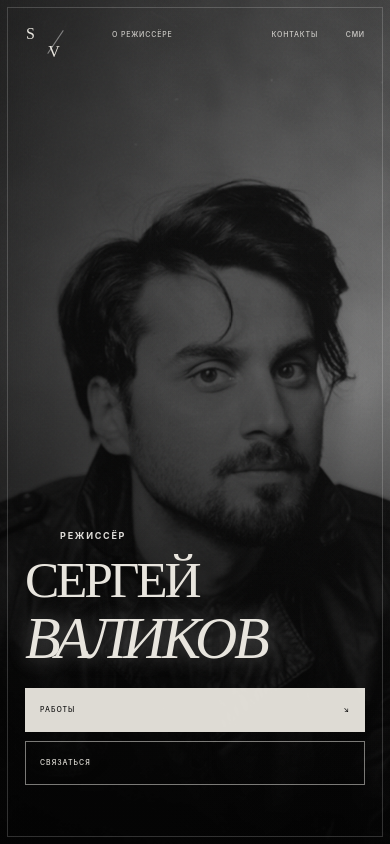
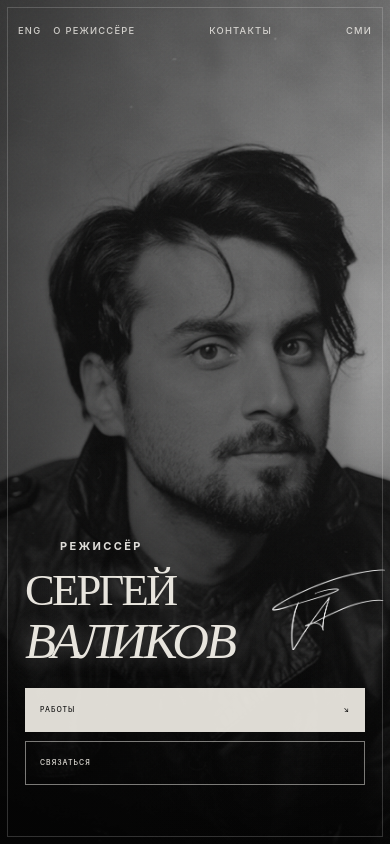
Before and after one commit to SergeyValikov/sergey-valikov-site, a React (Vite) app: page / in a window 390 px wide. Shown: the top 844 px of the page. Built offline with nearby package versions, Linux system fonts and the light colour scheme.

Commit message:
Add language switch and signature

```diff
--- a/src/App.css
+++ b/src/App.css
@@ -74,33 +74,43 @@ main { overflow: hidden; }
   animation: reveal 1.1s 0.1s cubic-bezier(0.2, 0.75, 0.25, 1) both;
 }
 
-.monogram {
+.language-switch {
+  appearance: none;
   position: relative;
-  display: block;
-  width: 38px;
-  height: 38px;
-  color: var(--paper);
-  text-decoration: none;
-  font-family: var(--display);
-  font-size: 18px;
-  line-height: 1;
-  letter-spacing: -0.05em;
+  padding: 8px 0;
+  border: 0;
+  color: rgba(239, 237, 232, 0.82);
+  background: transparent;
+  cursor: pointer;
+  text-transform: uppercase;
+  font-size: 10px;
+  font-weight: 500;
+  letter-spacing: 0.19em;
 }
 
-.monogram::after {
+.language-switch::after {
   content: "";
   position: absolute;
-  top: 2px;
-  right: 3px;
-  width: 1px;
-  height: 32px;
-  background: rgba(255, 255, 255, 0.42);
-  transform: rotate(34deg);
+  right: 0;
+  bottom: 2px;
+  left: 0;
+  height: 1px;
+  background: currentColor;
+  transform: scaleX(0);
+  transform-origin: right;
+  transition: transform 350ms ease;
 }
 
-.monogram span { position: absolute; }
-.monogram span:first-child { top: 0; left: 1px; }
-.monogram span:last-child { right: 0; bottom: 0; }
+.language-switch:hover::after,
+.language-switch:focus-visible::after {
+  transform: scaleX(1);
+  transform-origin: left;
+}
+
+.language-switch:focus-visible {
+  outline: 1px solid rgba(255, 255, 255, 0.6);
+  outline-offset: 6px;
+}
 
 .site-nav {
   display: flex;
@@ -146,6 +156,29 @@ main { overflow: hidden; }
   width: min(660px, 51vw);
   transform: translateY(-43%);
   animation: reveal-content 1.25s 0.18s cubic-bezier(0.2, 0.75, 0.25, 1) both;
+}
+
+.signature-mark {
+  position: absolute;
+  z-index: 1;
+  left: clamp(64px, 5.6vw, 84px);
+  bottom: calc(100% + clamp(32px, 4.2vh, 46px));
+  width: clamp(132px, 10.5vw, 164px);
+  aspect-ratio: 1.402 / 1;
+  overflow: hidden;
+  opacity: 0.92;
+  pointer-events: none;
+  mix-blend-mode: screen;
+}
+
+.signature-mark img {
+  position: absolute;
+  top: -11.8%;
+  left: -3.5%;
+  width: 107.7%;
+  height: 122.3%;
+  max-width: none;
+  filter: brightness(1.06);
 }
 
 .hero-role, .eyebrow {
@@ -202,7 +235,10 @@ main { overflow: hidden; }
   text-shadow: 0 2px 25px rgba(0, 0, 0, 0.18);
 }
 
-.hero-content h1 span { display: block; }
+.hero-content h1 span {
+  display: block;
+  animation: surname-glow 5s ease-in-out infinite alternate;
+}
 
 .hero-content h1 span:first-child {
   font-size: 0.88em;
@@ -213,7 +249,6 @@ main { overflow: hidden; }
   margin-top: 0.3em;
   font-size: 1em;
   font-style: italic;
-  animation: surname-glow 5s ease-in-out infinite alternate;
 }
 
 .hero-actions {
@@ -549,6 +584,7 @@ main { overflow: hidden; }
 
 @media (max-width: 900px) {
   .site-header { padding: 30px 34px; }
+  .language-switch { font-size: 8px; }
   .site-nav { gap: 20px; }
   .site-nav a { font-size: 8px; }
   .hero-content { left: 7vw; width: 64vw; }
@@ -565,49 +601,59 @@ main { overflow: hidden; }
   .hero::before { inset: 7px; }
 
   .hero-image {
-    top: -9%;
-    left: -5%;
-    width: 110%;
-    height: 115%;
+    top: -15%;
+    left: -8%;
+    width: 116%;
+    height: 122%;
     object-position: 72% center;
-    filter: grayscale(1) contrast(1.04) brightness(0.68);
+    filter: grayscale(1) contrast(1.03) brightness(0.78);
   }
 
   .hero-overlay {
     background:
-      linear-gradient(90deg, rgba(5, 5, 5, 0.58) 0%, rgba(5, 5, 5, 0.2) 65%, rgba(5, 5, 5, 0.08) 100%),
-      linear-gradient(0deg, rgba(3, 3, 3, 0.9) 0%, rgba(3, 3, 3, 0.2) 55%, rgba(3, 3, 3, 0.15) 100%),
-      radial-gradient(circle at 50% 45%, transparent 30%, rgba(0, 0, 0, 0.32) 100%);
+      linear-gradient(90deg, rgba(5, 5, 5, 0.5) 0%, rgba(5, 5, 5, 0.16) 65%, rgba(5, 5, 5, 0.04) 100%),
+      linear-gradient(0deg, rgba(3, 3, 3, 0.88) 0%, rgba(3, 3, 3, 0.2) 46%, rgba(3, 3, 3, 0.06) 100%),
+      radial-gradient(circle at 58% 42%, transparent 34%, rgba(0, 0, 0, 0.22) 100%);
   }
 
   .site-header {
     right: 0;
     width: 100vw;
     max-width: 100vw;
-    display: block;
-    padding: 26px 25px;
+    display: grid;
+    grid-template-columns: auto minmax(0, 1fr);
+    align-items: center;
+    column-gap: 12px;
+    padding: 22px 18px;
   }
 
-  .monogram { width: 34px; height: 34px; font-size: 16px; flex: 0 0 auto; }
-  .monogram::after { height: 28px; }
+  .language-switch {
+    position: static;
+    flex: 0 0 auto;
+    padding: 3px 0;
+    font-size: clamp(9px, 2.4vw, 11px);
+    letter-spacing: 0.13em;
+  }
 
   .site-nav {
     position: static;
-    display: block;
+    min-width: 0;
+    width: 100%;
+    display: grid;
+    grid-template-columns: repeat(3, auto);
+    align-items: center;
+    justify-content: space-between;
+    max-width: none;
+    gap: 0;
   }
 
   .site-nav a {
-    position: absolute;
-    top: 27px;
+    position: static;
     padding: 3px 0;
     white-space: nowrap;
-    font-size: 7px;
-    letter-spacing: 0.12em;
+    font-size: clamp(9px, 2.4vw, 11px);
+    letter-spacing: 0.13em;
   }
-
-  .site-nav a:nth-child(1) { left: 112px; }
-  .site-nav a:nth-child(2) { right: 72px; }
-  .site-nav a:nth-child(3) { right: 25px; }
 
   .hero-content {
     top: auto;
@@ -619,18 +665,27 @@ main { overflow: hidden; }
     animation-name: reveal;
   }
 
+  .signature-mark {
+    top: 30px;
+    right: -20px;
+    bottom: auto;
+    left: auto;
+    z-index: 7;
+    width: clamp(112px, 29vw, 148px);
+  }
+
   .hero-role {
     max-width: 285px;
     margin-bottom: 18px;
     margin-left: clamp(32px, 9vw, 44px);
-    font-size: 9px;
+    font-size: 11px;
     font-weight: 700;
     line-height: 1.45;
-    letter-spacing: 0.19em;
+    letter-spacing: 0.21em;
   }
 
   .hero-content h1 {
-    font-size: clamp(54px, 15vw, 62px);
+    font-size: clamp(50px, 13vw, 58px);
     line-height: 0.77;
     letter-spacing: -0.055em;
   }
@@ -715,7 +770,7 @@ main { overflow: hidden; }
     transform: scale(1.005) !important;
   }
 
-  .hero-content h1 span:last-child {
+  .hero-content h1 span {
     animation: none !important;
     text-shadow: 0 2px 25px rgba(0, 0, 0, 0.18), 0 0 18px rgba(255, 255, 255, 0.22), 0 0 38px rgba(255, 255, 255, 0.1);
   }
--- a/src/App.jsx
+++ b/src/App.jsx
@@ -1,45 +1,136 @@
+import { useEffect, useState } from 'react'
 import './App.css'
 
-const navigation = [
-  ['О режиссёре', '#about'],
-  ['Контакты', '#contact'],
-  ['СМИ', '#media'],
+const navigationTargets = [
+  ['about', '#about'],
+  ['contact', '#contact'],
+  ['media', '#media'],
 ]
 
-function Header() {
+const copy = {
+  ru: {
+    pageTitle: 'Сергей Валиков — режиссёр',
+    homeLabel: 'Сергей Валиков — на главную',
+    navLabel: 'Основная навигация',
+    languageLabel: 'Переключить сайт на английский язык',
+    nav: { about: 'О режиссёре', contact: 'Контакты', media: 'СМИ' },
+    role: 'режиссёр',
+    firstName: 'Сергей',
+    lastName: 'Валиков',
+    portraitAlt: 'Портрет режиссёра Сергея Валикова',
+    heroLabel: 'Сергей Валиков — режиссёр',
+    worksButton: 'Работы',
+    contactButton: 'Связаться',
+    authorView: 'Авторский взгляд',
+    next: 'далее',
+    nextLabel: 'Перейти к избранным работам',
+    worksEyebrow: 'Избранные работы',
+    worksTitle: 'Истории, в которых тишина говорит точнее слов.',
+    worksNote: 'Театр · Кино · Сценическое пространство',
+    theatreEyebrow: '02 / Театр',
+    theatreTitle: 'Живое напряжение сцены',
+    theatreCopy: 'Человек перед системой. Актёр перед тишиной. Зритель перед самим собой.',
+    theatreMark: 'Т',
+    cinemaEyebrow: '03 / Кино',
+    cinemaTitle: 'Взгляд, оставшийся в кадре',
+    cinemaCopy: 'Кино как память, наблюдение и пространство для невозможного.',
+    cinemaMark: 'К',
+    aboutEyebrow: '04 / О режиссёре',
+    aboutQuote: '«Меня интересует момент, когда привычный порядок даёт трещину — и в ней становится виден человек».',
+    aboutCopy: 'Сергей Валиков — режиссёр. Его художественный язык строится на точности наблюдения, внутреннем ритме и внимании к тому, что обычно остаётся за пределами света.',
+    mediaEyebrow: '05 / СМИ',
+    mediaTitle: 'Публикации и разговоры',
+    mediaCopy: 'Материалы скоро появятся.',
+    contactEyebrow: '06 / Контакты',
+    contactTitle: 'Начать разговор',
+    contactCopy: 'Контактные данные скоро появятся',
+    footerName: 'Сергей Валиков',
+    footerRole: 'Режиссёр',
+    backToTop: 'Наверх ↑',
+  },
+  en: {
+    pageTitle: 'Sergey Valikov — Director',
+    homeLabel: 'Sergey Valikov — home',
+    navLabel: 'Main navigation',
+    languageLabel: 'Switch the website to Russian',
+    nav: { about: 'About', contact: 'Contact', media: 'Press' },
+    role: 'director',
+    firstName: 'Sergey',
+    lastName: 'Valikov',
+    portraitAlt: 'Portrait of director Sergey Valikov',
+    heroLabel: 'Sergey Valikov — Director',
+    worksButton: 'Works',
+    contactButton: 'Contact',
+    authorView: "Author's view",
+    next: 'next',
+    nextLabel: 'Go to selected works',
+    worksEyebrow: 'Selected works',
+    worksTitle: 'Stories where silence speaks more precisely than words.',
+    worksNote: 'Theatre · Film · Stage space',
+    theatreEyebrow: '02 / Theatre',
+    theatreTitle: 'The living tension of the stage',
+    theatreCopy: 'A person before the system. An actor before silence. An audience before itself.',
+    theatreMark: 'T',
+    cinemaEyebrow: '03 / Film',
+    cinemaTitle: 'A gaze that remains in the frame',
+    cinemaCopy: 'Film as memory, observation, and a space for the impossible.',
+    cinemaMark: 'F',
+    aboutEyebrow: '04 / About',
+    aboutQuote: '“I am interested in the moment when the familiar order cracks — and a person becomes visible within it.”',
+    aboutCopy: 'Sergey Valikov is a director. His artistic language is built on precise observation, inner rhythm, and attention to what usually remains beyond the light.',
+    mediaEyebrow: '05 / Press',
+    mediaTitle: 'Publications and conversations',
+    mediaCopy: 'Materials coming soon.',
+    contactEyebrow: '06 / Contact',
+    contactTitle: 'Start a conversation',
+    contactCopy: 'Contact details coming soon',
+    footerName: 'Sergey Valikov',
+    footerRole: 'Director',
+    backToTop: 'Back to top ↑',
+  },
+}
+
+function Header({ language, onLanguageChange, t }) {
   return (
     <header className="site-header">
-      <a className="monogram" href="#top" aria-label="Сергей Валиков — на главную">
-        <span>S</span>
-        <span>V</span>
-      </a>
+      <button
+        className="language-switch"
+        type="button"
+        onClick={onLanguageChange}
+        aria-label={t.languageLabel}
+      >
+        {language === 'ru' ? 'ENG' : 'RUS'}
+      </button>
 
-      <nav className="site-nav" aria-label="Основная навигация">
-        {navigation.map(([label, href]) => (
-          <a key={href} href={href}>{label}</a>
+      <nav className="site-nav" aria-label={t.navLabel}>
+        {navigationTargets.map(([key, href]) => (
+          <a key={href} href={href}>{t.nav[key]}</a>
         ))}
       </nav>
     </header>
   )
 }
 
-function CTAButtons() {
+function CTAButtons({ t }) {
   return (
     <div className="hero-actions">
       <a className="button button-primary" href="#works">
-        Работы <span aria-hidden="true">↘</span>
+        {t.worksButton} <span aria-hidden="true">↘</span>
       </a>
-      <a className="button button-secondary" href="#contact">Связаться</a>
+      <a className="button button-secondary" href="#contact">{t.contactButton}</a>
     </div>
   )
 }
 
-function HeroContent() {
+function HeroContent({ t }) {
   return (
     <div className="hero-content">
-      <p className="hero-role" data-text="режиссёр">режиссёр</p>
-      <h1><span>Сергей</span><span>Валиков</span></h1>
-      <CTAButtons />
+      <div className="signature-mark" aria-hidden="true">
+        <img src="/signature.png" alt="" />
+      </div>
+      <p className="hero-role" data-text={t.role}>{t.role}</p>
+      <h1><span>{t.firstName}</span><span>{t.lastName}</span></h1>
+      <CTAButtons t={t} />
     </div>
   )
 }
@@ -48,85 +139,109 @@ function HeroOverlay() {
   return <div className="hero-overlay" aria-hidden="true" />
 }
 
-function Hero() {
+function Hero({ language, onLanguageChange, t }) {
   return (
-    <section className="hero" id="top" aria-label="Сергей Валиков — режиссёр">
-      <img className="hero-image" src="/portraits/sergey-valikov-hero.jpg" alt="Портрет режиссёра Сергея Валикова" />
+    <section className="hero" id="top" aria-label={t.heroLabel}>
+      <img className="hero-image" src="/portraits/sergey-valikov-hero.jpg" alt={t.portraitAlt} />
       <HeroOverlay />
-      <Header />
-      <HeroContent />
-      <div className="hero-caption" aria-hidden="true"><span>Авторский взгляд</span><span>01</span></div>
-      <a className="scroll-cue" href="#works" aria-label="Перейти к избранным работам"><span />далее</a>
+      <Header language={language} onLanguageChange={onLanguageChange} t={t} />
+      <HeroContent t={t} />
+      <div className="hero-caption" aria-hidden="true"><span>{t.authorView}</span><span>01</span></div>
+      <a className="scroll-cue" href="#works" aria-label={t.nextLabel}><span />{t.next}</a>
     </section>
   )
 }
 
-function Works() {
+function Works({ t }) {
   return (
     <section className="works-section section-shell" id="works">
       <div className="section-number">01</div>
       <div className="section-heading">
-        <p className="eyebrow">Избранные работы</p>
-        <h2>Истории, в которых тишина говорит точнее слов.</h2>
+        <p className="eyebrow">{t.worksEyebrow}</p>
+        <h2>{t.worksTitle}</h2>
       </div>
-      <p className="section-note">Театр · Кино · Сценическое пространство</p>
+      <p className="section-note">{t.worksNote}</p>
     </section>
   )
 }
 
-function DirectionSections() {
+function DirectionSections({ t }) {
   return (
     <div className="directions">
       <section className="direction" id="theatre">
-        <p className="eyebrow">02 / Театр</p>
-        <div><h2>Живое напряжение сцены</h2><p>Человек перед системой. Актёр перед тишиной. Зритель перед самим собой.</p></div>
-        <span className="direction-mark" aria-hidden="true">Т</span>
+        <p className="eyebrow">{t.theatreEyebrow}</p>
+        <div><h2>{t.theatreTitle}</h2><p>{t.theatreCopy}</p></div>
+        <span className="direction-mark" aria-hidden="true">{t.theatreMark}</span>
       </section>
       <section className="direction" id="cinema">
-        <p className="eyebrow">03 / Кино</p>
-        <div><h2>Взгляд, оставшийся в кадре</h2><p>Кино как память, наблюдение и пространство для невозможного.</p></div>
-        <span className="direction-mark" aria-hidden="true">К</span>
+        <p className="eyebrow">{t.cinemaEyebrow}</p>
+        <div><h2>{t.cinemaTitle}</h2><p>{t.cinemaCopy}</p></div>
+        <span className="direction-mark" aria-hidden="true">{t.cinemaMark}</span>
       </section>
     </div>
   )
 }
 
-function About() {
+function About({ t }) {
   return (
     <section className="about-section" id="about">
       <div className="about-inner">
-        <p className="eyebrow">04 / О режиссёре</p>
-        <blockquote>«Меня интересует момент, когда привычный порядок даёт трещину — и в ней становится виден человек».</blockquote>
-        <p className="about-copy">Сергей Валиков — режиссёр. Его художественный язык строится на точности наблюдения, внутреннем ритме и внимании к тому, что обычно остаётся за пределами света.</p>
+        <p className="eyebrow">{t.aboutEyebrow}</p>
+        <blockquote>{t.aboutQuote}</blockquote>
+        <p className="about-copy">{t.aboutCopy}</p>
       </div>
     </section>
   )
 }
 
-function Media() {
+function Media({ t }) {
   return (
     <section className="media-section" id="media">
-      <p className="eyebrow">05 / СМИ</p>
+      <p className="eyebrow">{t.mediaEyebrow}</p>
       <div className="media-main">
-        <h2>Публикации и разговоры</h2>
-        <p>Материалы скоро появятся.</p>
+        <h2>{t.mediaTitle}</h2>
+        <p>{t.mediaCopy}</p>
       </div>
     </section>
   )
 }
 
-function Contact() {
+function Contact({ t }) {
   return (
     <footer className="contact-section" id="contact">
-      <p className="eyebrow">06 / Контакты</p>
-      <div className="contact-main"><h2>Начать разговор</h2><p className="contact-placeholder">Контактные данные скоро появятся</p></div>
-      <div className="footer-line"><span>Сергей Валиков</span><span>Режиссёр</span><a href="#top">Наверх ↑</a></div>
+      <p className="eyebrow">{t.contactEyebrow}</p>
+      <div className="contact-main"><h2>{t.contactTitle}</h2><p className="contact-placeholder">{t.contactCopy}</p></div>
+      <div className="footer-line"><span>{t.footerName}</span><span>{t.footerRole}</span><a href="#top">{t.backToTop}</a></div>
     </footer>
   )
 }
 
 function App() {
-  return <main><Hero /><Works /><DirectionSections /><About /><Media /><Contact /></main>
+  const [language, setLanguage] = useState(() => {
+    const requestedLanguage = new URLSearchParams(window.location.search).get('lang')
+    if (requestedLanguage === 'en' || requestedLanguage === 'ru') return requestedLanguage
+    return window.localStorage.getItem('site-language') === 'en' ? 'en' : 'ru'
+  })
+  const t = copy[language]
+
+  useEffect(() => {
+    window.localStorage.setItem('site-language', language)
+    document.documentElement.lang = language
+    document.title = t.pageTitle
+  }, [language, t.pageTitle])
+
+  const toggleLanguage = () => setLanguage((current) => current === 'ru' ? 'en' : 'ru')
+
+  return (
+    <main>
+      <Hero language={language} onLanguageChange={toggleLanguage} t={t} />
+      <Works t={t} />
+      <DirectionSections t={t} />
+      <About t={t} />
+      <Media t={t} />
+      <Contact t={t} />
+    </main>
+  )
 }
 
 export default App
```
Also changed, not shown: public/signature.png (added).
